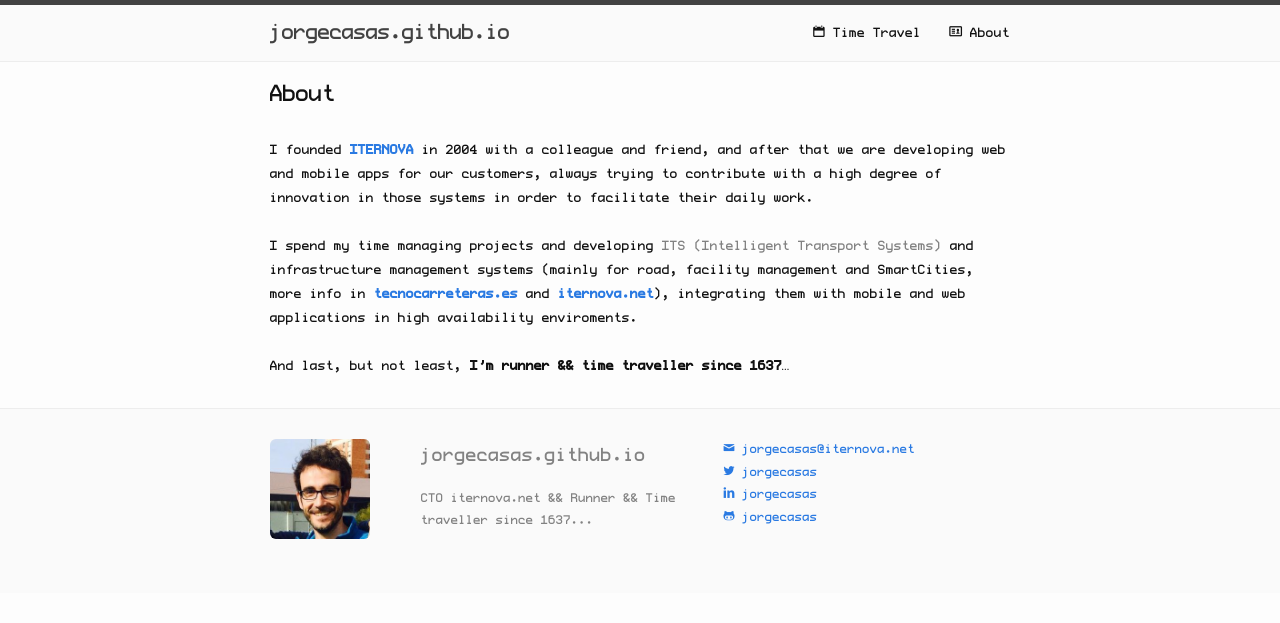
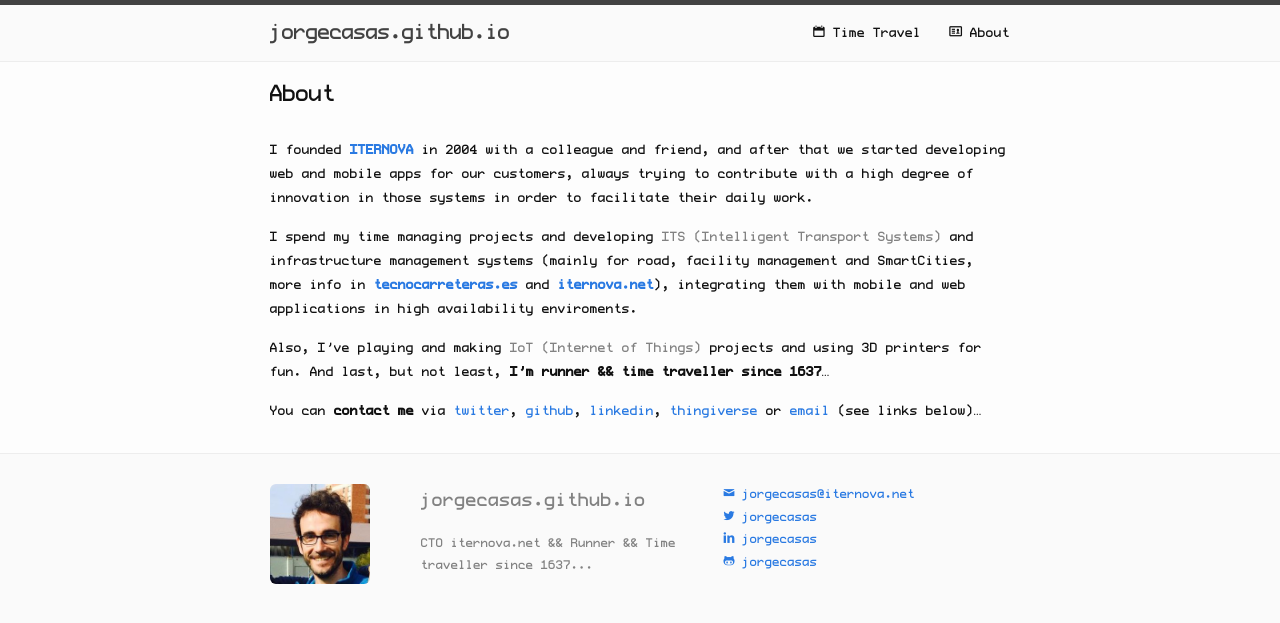
Before and after one commit to jorgecasas/jorgecasas.github.io, a Jekyll site: the page built from 09-about.md, in a window 1280 px wide. Shown: the top 623 px of the page. Built offline with Jekyll 4.4.1, drawn with Linux system fonts in a browser that asks for light colours; comment, search, counter and statistics services are not loaded.

Commit message:
About updated

```diff
--- a/09-about.md
+++ b/09-about.md
@@ -5,4 +5,10 @@ permalink: /about/
 icon-menu: icon-vcard
 ---
 
-I founded **[ITERNOVA](https://www.iternova.net)** in 2004 with a colleague and friend, and after that we are developing web and mobile apps for our customers, always trying to contribute with a high degree of innovation in those systems in order to facilitate their daily work.<br/><br/>I spend my time managing projects and developing *ITS (Intelligent Transport Systems)* and infrastructure management systems (mainly for road, facility management and SmartCities, more info in **[tecnocarreteras.es](https://www.tecnocarreteras.es)** and **[iternova.net](https://www.iternova.net)**), integrating them with mobile and web applications in high availability enviroments.<br/><br/>And last, but not least, **I'm runner && time traveller since 1637**...
+I founded **[ITERNOVA](https://www.iternova.net)** in 2004 with a colleague and friend, and after that we started developing web and mobile apps for our customers, always trying to contribute with a high degree of innovation in those systems in order to facilitate their daily work.
+
+I spend my time managing projects and developing *ITS (Intelligent Transport Systems)* and infrastructure management systems (mainly for road, facility management and SmartCities, more info in **[tecnocarreteras.es](https://www.tecnocarreteras.es)** and **[iternova.net](https://www.iternova.net)**), integrating them with mobile and web applications in high availability enviroments.
+
+Also, I've playing and making *IoT (Internet of Things)* projects and using 3D printers for fun. And last, but not least, **I'm runner && time traveller since 1637**...
+
+You can **contact me** via [twitter](https://twitter.com/jorgecasas), [github](https://github.com/jorgecasas), [linkedin](https://linkedin.com/in/jorgecasas), [thingiverse](https://www.thingiverse.com/jorgecasas/about) or [email](mailto:jorgecasas@iternova.net) (see links below)...
--- a/_config.yml
+++ b/_config.yml
@@ -22,6 +22,7 @@ user:
   twitter: jorgecasas
   github:  jorgecasas
   linkedin:  jorgecasas
+  thingiverse: jorgecasas
 
 twitter:
   username: jorgecasas
```
